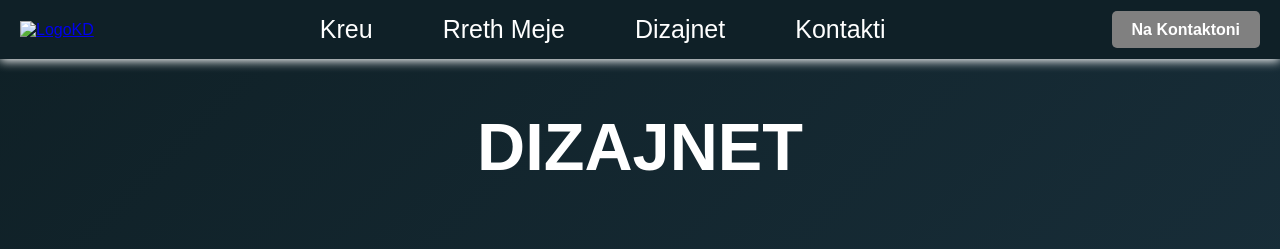
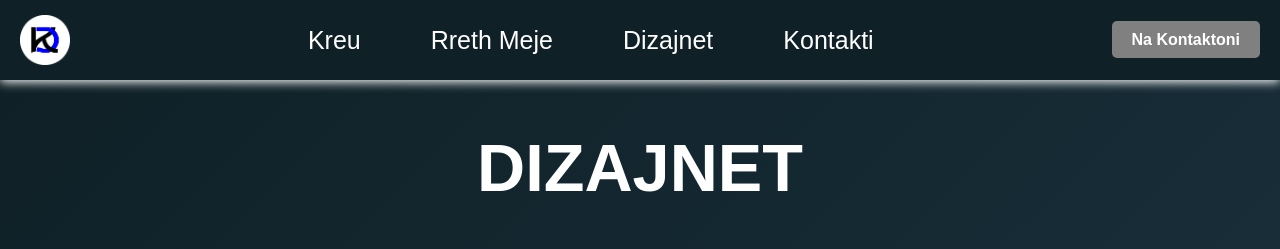
Before and after one commit to beharkorbi47-dotcom/KORBI-DESIGN, a plain HTML site: page Portofolio.html in a window 1280 px wide. Shown: the top 249 px of the page. Drawn offline with Linux system fonts and the light colour scheme.

Commit message:
Update Portofolio.html

```diff
--- a/Portofolio.html
+++ b/Portofolio.html
@@ -10,7 +10,7 @@
     <nav class="permbajtjaheader">
         <div class="logo">
             <a href="index.html">
-                <img src="kdddd.png" alt="LogoKD">
+                <img src="Korbilll-02.png" alt="Korbilll-02">
             </a>
         </div>
 
```
